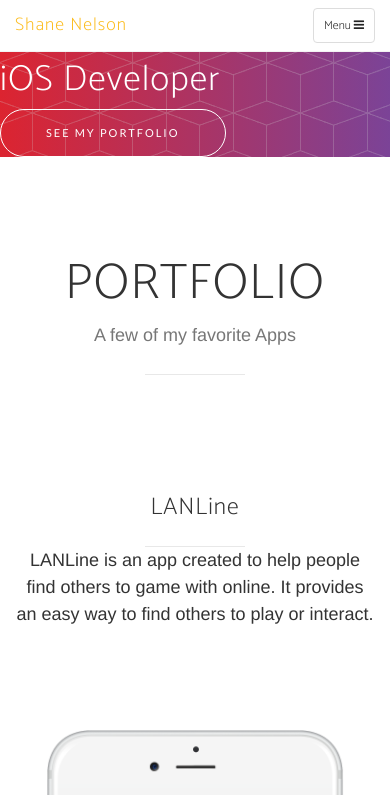
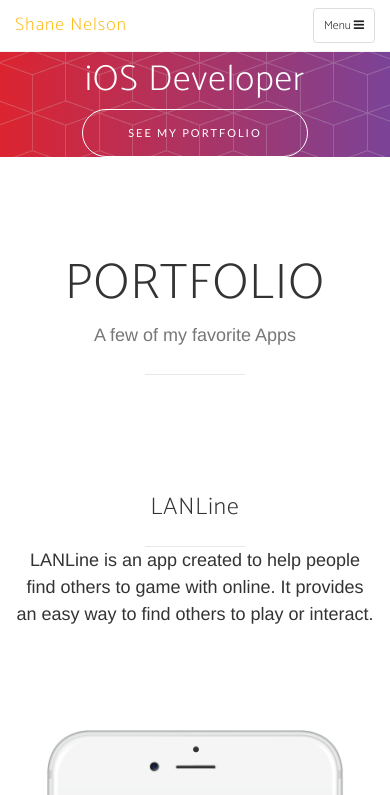
Before and after one commit to Smnelson13/Smnelson13.github.io, a website: page index.html in a window 390 px wide. Shown: the top 795 px of the page. Drawn offline with nearby package versions, Linux system fonts and the light colour scheme; a web font is replaced by a local one.

Commit message:
fixing mobile support

```diff
--- a/css/styles.css
+++ b/css/styles.css
@@ -3,10 +3,6 @@
   margin-top:0px;
   width: 200px;
 }
-
-.bio-details * {
-  display: inline-block;
-}*/
 
 
 .user-header .img-circle {
@@ -29,6 +25,10 @@
   text-align: center;
 }
 
+.name-component {
+text-align: center;
+margin-top: auto;
+}
 
 
 /* Desktop-only rules */
```
